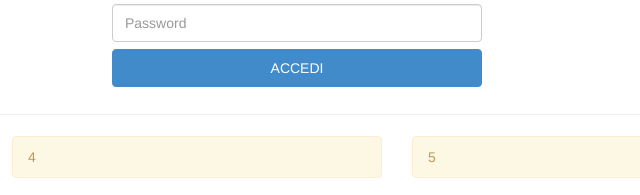
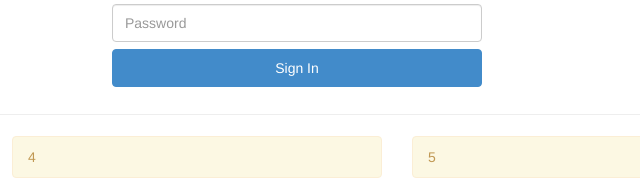
Before and after one commit to alessandroraffa/bootstrap-customization, a plain HTML site: page example/index.html in a window 1280 px wide. Shown: the part 569-764 px from the top of the page, 343-983 px from the left. Drawn offline with Linux system fonts and the light colour scheme.

Commit message:
small fixes

```diff
--- a/bootstrap-customization.css
+++ b/bootstrap-customization.css
@@ -56,7 +56,7 @@ td.hidden-wd {
   }
 }
 
-@media (min-width: 992px) {
+@media (min-width: 992px) and (max-width: 1199px) {
 
   .visible-wd {
     display: none !important;
--- a/example/css/bootstrap-customization.css
+++ b/example/css/bootstrap-customization.css
@@ -56,7 +56,7 @@ td.hidden-wd {
   }
 }
 
-@media (min-width: 992px) {
+@media (min-width: 992px) and (max-width: 1199px) {
 
   .visible-wd {
     display: none !important;
--- a/example/index.html
+++ b/example/index.html
@@ -101,7 +101,7 @@
           <form class="form-inline" method="post" autocomplete="off">
             <input type="email" placeholder="Email" required="required">
             <input type="password" placeholder="Password" required="required">
-            <input type="submit" class="btn btn-block btn-primary" value="ACCEDI">
+            <input type="submit" class="btn btn-block btn-primary" value="Sign In">
           </form>
         </div>
       </div>
```
Also changed, not shown: 1 other file.
